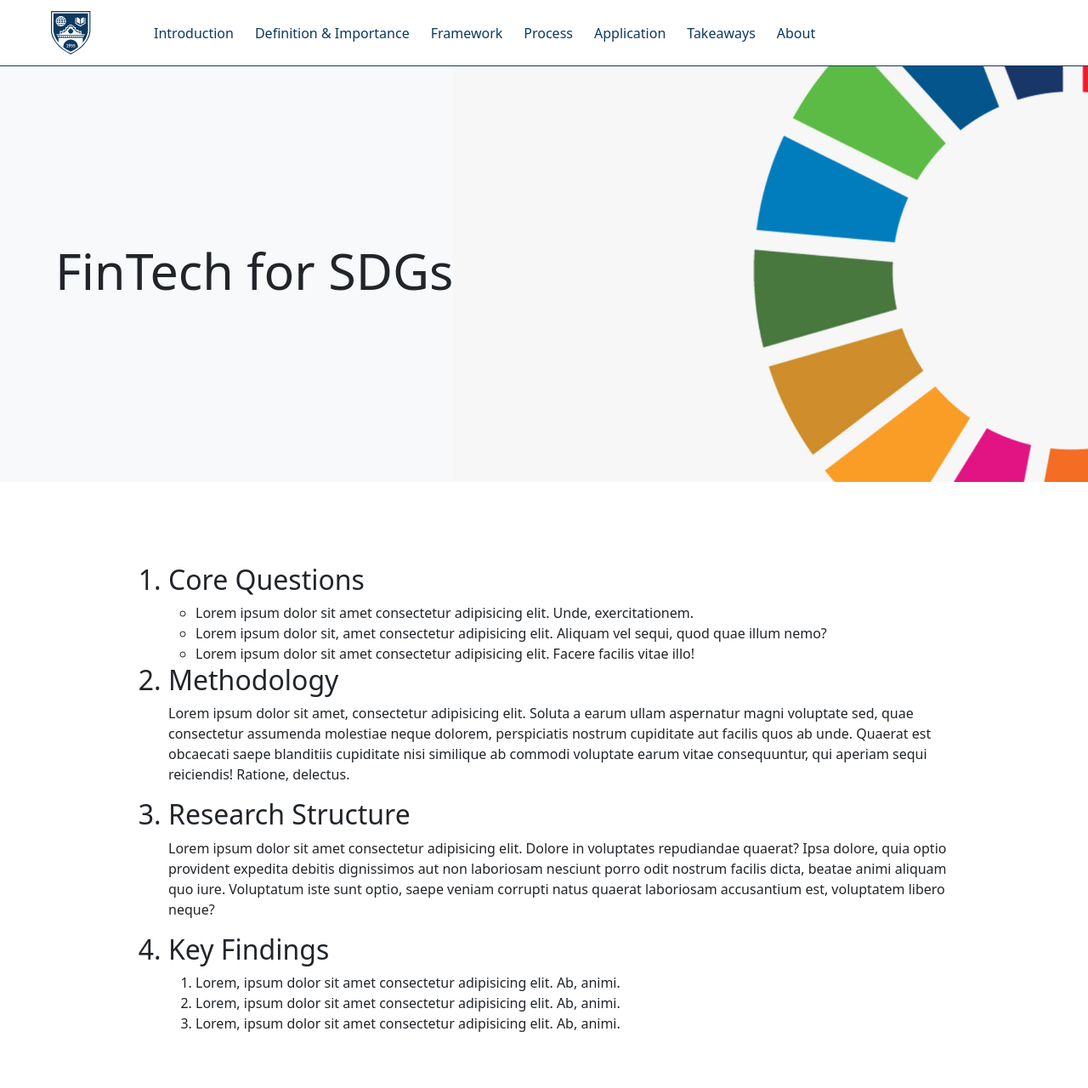
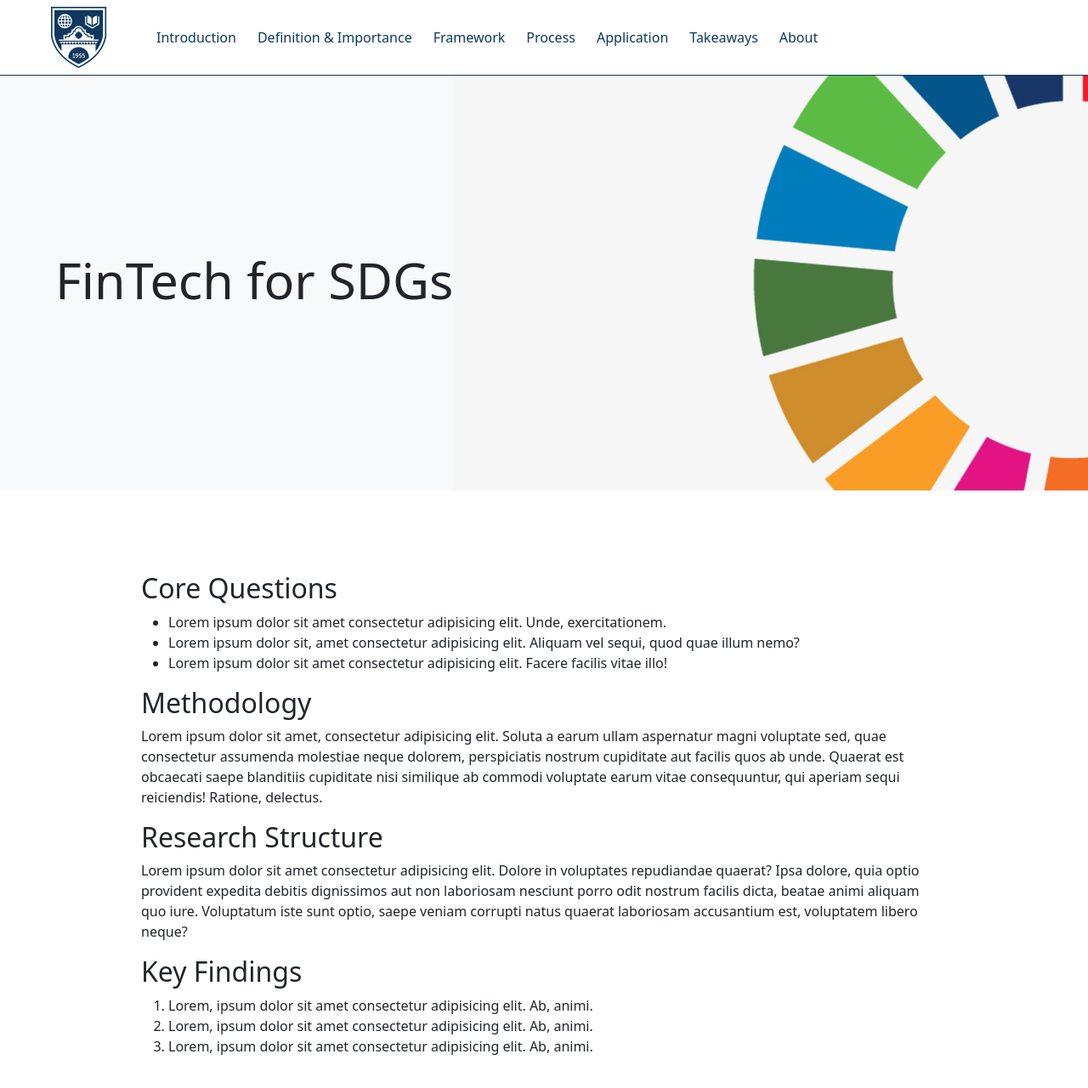
Before and after one commit to michaelhtran120/Finance-Function, a website built with webpack: page dist/index.html in a window 1280 px wide. Shown: the whole page at 85% size. Built offline with nearby package versions, Linux system fonts and the light colour scheme.

Commit message:
introduction section update

```diff
--- a/dist/index.html
+++ b/dist/index.html
@@ -16,7 +16,8 @@
     <body>
         <nav class="navbar navbar-expand-lg navbar-light sticky-top">
             <div class="container-fluid">
-                <img class="navbar-brand ps-5" src="/dist/media/miis-logo.svg" />
+                <img class="ps-5" src="/dist/media/miis-logo.jpg" />
+
                 <button
                     class="navbar-toggler"
                     type="button"
@@ -71,33 +72,31 @@
                 <div class="container p-5">
                     <div class="row p-lg-5">
                         <div class="col">
-                            <ol>
-                                <h2><li>Core Questions</li></h2>
+                            <h2>Core Questions</h2>
                             <ul>
                                 <li>Lorem ipsum dolor sit amet consectetur adipisicing elit. Unde, exercitationem.</li>
                                 <li>Lorem ipsum dolor sit, amet consectetur adipisicing elit. Aliquam vel sequi, quod quae illum nemo?</li>
                                 <li>Lorem ipsum dolor sit amet consectetur adipisicing elit. Facere facilis vitae illo!</li>
                             </ul>
-                                <h2><li>Methodology</li></h2>
+                            <h2>Methodology</h2>
                             <p>
-                                    Lorem ipsum dolor sit amet, consectetur adipisicing elit. Soluta a earum ullam aspernatur magni voluptate sed,
-                                    quae consectetur assumenda molestiae neque dolorem, perspiciatis nostrum cupiditate aut facilis quos ab unde.
-                                    Quaerat est obcaecati saepe blanditiis cupiditate nisi similique ab commodi voluptate earum vitae consequuntur,
-                                    qui aperiam sequi reiciendis! Ratione, delectus.
+                                Lorem ipsum dolor sit amet, consectetur adipisicing elit. Soluta a earum ullam aspernatur magni voluptate sed, quae
+                                consectetur assumenda molestiae neque dolorem, perspiciatis nostrum cupiditate aut facilis quos ab unde. Quaerat est
+                                obcaecati saepe blanditiis cupiditate nisi similique ab commodi voluptate earum vitae consequuntur, qui aperiam sequi
+                                reiciendis! Ratione, delectus.
                             </p>
-                                <h2><li>Research Structure</li></h2>
+                            <h2>Research Structure</h2>
                             <p>
-                                    Lorem ipsum dolor sit amet consectetur adipisicing elit. Dolore in voluptates repudiandae quaerat? Ipsa dolore,
-                                    quia optio provident expedita debitis dignissimos aut non laboriosam nesciunt porro odit nostrum facilis dicta,
-                                    beatae animi aliquam quo iure. Voluptatum iste sunt optio, saepe veniam corrupti natus quaerat laboriosam
-                                    accusantium est, voluptatem libero neque?
+                                Lorem ipsum dolor sit amet consectetur adipisicing elit. Dolore in voluptates repudiandae quaerat? Ipsa dolore, quia
+                                optio provident expedita debitis dignissimos aut non laboriosam nesciunt porro odit nostrum facilis dicta, beatae
+                                animi aliquam quo iure. Voluptatum iste sunt optio, saepe veniam corrupti natus quaerat laboriosam accusantium est,
+                                voluptatem libero neque?
                             </p>
-                                <h2><li>Key Findings</li></h2>
+                            <h2>Key Findings</h2>
                             <ol>
                                 <li>Lorem, ipsum dolor sit amet consectetur adipisicing elit. Ab, animi.</li>
                                 <li>Lorem, ipsum dolor sit amet consectetur adipisicing elit. Ab, animi.</li>
                                 <li>Lorem, ipsum dolor sit amet consectetur adipisicing elit. Ab, animi.</li>
-                                </ol>
                             </ol>
                         </div>
                     </div>
```
Lines whose indentation alone changed are shown as unchanged.
